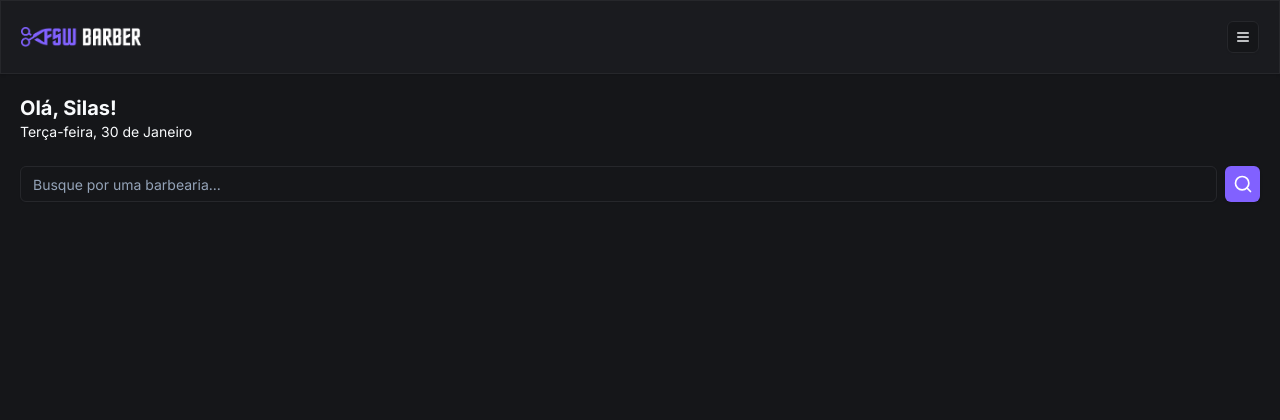
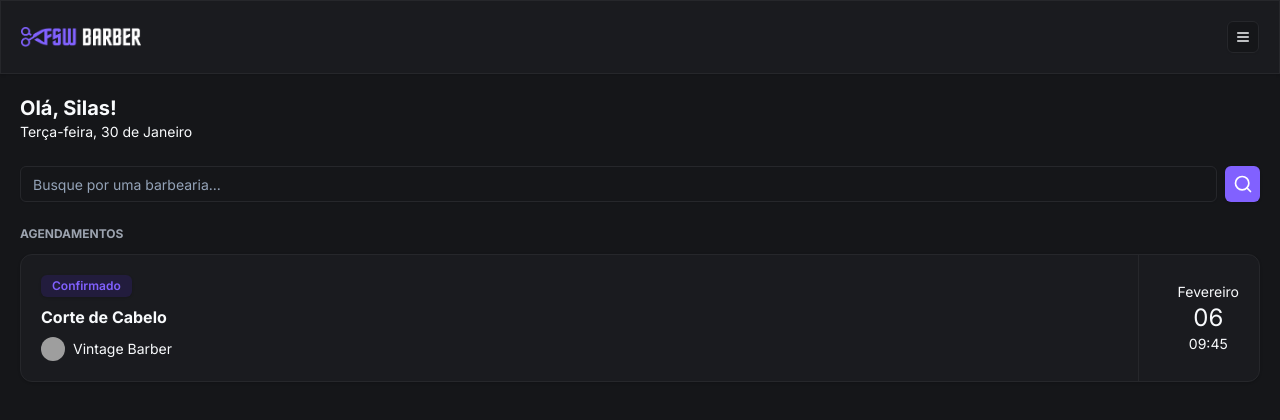
Before and after one commit to SilasRodrigues19/FSWBarber, a Next.js app: page / in a window 1280 px wide. Shown: the top 420 px of the page. Built offline with nearby package versions, Linux system fonts and the light colour scheme; grey boxes are pictures that could not be loaded.

Commit message:
feat: add initial booking component

```diff
--- a/app/(home)/page.tsx
+++ b/app/(home)/page.tsx
@@ -1,18 +1,18 @@
 import { Header } from "../_components/header";
-import { format } from 'date-fns';
-import { ptBR } from 'date-fns/locale';
+import { format } from "date-fns";
+import { ptBR } from "date-fns/locale";
 import { Search } from "./_components/search";
-
+import { BookingItem } from "../_components/booking-item";
 
 export default function Home() {
-
   const dayOfWeek = format(new Date(), "EEEE', ' dd 'de' MMMM", {
     locale: ptBR,
   });
 
-  const capitalizedDayOfWeek = dayOfWeek.charAt(0).toLocaleUpperCase() + dayOfWeek.slice(1);
+  const capitalizedDayOfWeek =
+    dayOfWeek.charAt(0).toLocaleUpperCase() + dayOfWeek.slice(1);
 
-  const month = format(new Date(), 'MMMM', {
+  const month = format(new Date(), "MMMM", {
     locale: ptBR,
   });
 
@@ -24,16 +24,21 @@
     <div>
       <Header />
 
-      <div className='px-5 pt-5'>
-        <h2 className='text-xl font-bold'>Olá, Silas!</h2>
-        <p className='text-sm'>{formattedDate}</p>
+      <div className="px-5 pt-5">
+        <h2 className="text-xl font-bold">Olá, Silas!</h2>
+        <p className="text-sm">{formattedDate}</p>
       </div>
 
       <div className="px-5 mt-6">
         <Search />
       </div>
 
-
+      <div className="px-5 mt-6">
+        <h2 className="text-xs uppercase text-gray-400 font-bold mb-3">
+          Agendamentos
+        </h2>
+        <BookingItem />
+      </div>
     </div>
   );
 }
--- /dev/null
+++ b/app/_components/booking-item.tsx
@@ -0,0 +1,37 @@
+import { Avatar, AvatarFallback, AvatarImage } from "./ui/avatar";
+import { Badge } from "./ui/badge";
+import { Card, CardContent } from "./ui/card";
+import { Separator } from "./ui/separator";
+
+export const BookingItem = () => {
+  return (
+    <Card>
+      <CardContent className="p-5 flex justify-between py-0">
+        <div className="flex flex-col gap-2 py-5">
+          <Badge className="bg-[#221C3D] text-primary hover:bg-[#221C3D] w-fit">
+            Confirmado
+          </Badge>
+          <h2 className="font-bold">Corte de Cabelo</h2>
+
+          <div className="flex items-center gap-2">
+            <Avatar className="size-6">
+              <AvatarImage src="https://picsum.photos/200/300" />
+              <AvatarFallback>A</AvatarFallback>
+            </Avatar>
+
+            <h3 className="text-sm">Vintage Barber</h3>
+          </div>
+        </div>
+
+        <div className="flex flex-col items-center justify-center relative">
+          <div className="w-full h-full before:content[''] absolute right-10">
+            <Separator orientation="vertical" />
+          </div>
+          <p className="text-sm">Fevereiro</p>
+          <p className="text-2xl">06</p>
+          <p className="text-sm">09:45</p>
+        </div>
+      </CardContent>
+    </Card>
+  );
+};
--- /dev/null
+++ b/app/_components/ui/avatar.tsx
@@ -0,0 +1,50 @@
+"use client"
+
+import * as React from "react"
+import * as AvatarPrimitive from "@radix-ui/react-avatar"
+
+import { cn } from "@/app/_lib/utils"
+
+const Avatar = React.forwardRef<
+  React.ElementRef<typeof AvatarPrimitive.Root>,
+  React.ComponentPropsWithoutRef<typeof AvatarPrimitive.Root>
+>(({ className, ...props }, ref) => (
+  <AvatarPrimitive.Root
+    ref={ref}
+    className={cn(
+      "relative flex h-10 w-10 shrink-0 overflow-hidden rounded-full",
+      className
+    )}
+    {...props}
+  />
+))
+Avatar.displayName = AvatarPrimitive.Root.displayName
+
+const AvatarImage = React.forwardRef<
+  React.ElementRef<typeof AvatarPrimitive.Image>,
+  React.ComponentPropsWithoutRef<typeof AvatarPrimitive.Image>
+>(({ className, ...props }, ref) => (
+  <AvatarPrimitive.Image
+    ref={ref}
+    className={cn("aspect-square h-full w-full", className)}
+    {...props}
+  />
+))
+AvatarImage.displayName = AvatarPrimitive.Image.displayName
+
+const AvatarFallback = React.forwardRef<
+  React.ElementRef<typeof AvatarPrimitive.Fallback>,
+  React.ComponentPropsWithoutRef<typeof AvatarPrimitive.Fallback>
+>(({ className, ...props }, ref) => (
+  <AvatarPrimitive.Fallback
+    ref={ref}
+    className={cn(
+      "flex h-full w-full items-center justify-center rounded-full bg-muted",
+      className
+    )}
+    {...props}
+  />
+))
+AvatarFallback.displayName = AvatarPrimitive.Fallback.displayName
+
+export { Avatar, AvatarImage, AvatarFallback }
--- /dev/null
+++ b/app/_components/ui/badge.tsx
@@ -0,0 +1,36 @@
+import * as React from "react"
+import { cva, type VariantProps } from "class-variance-authority"
+
+import { cn } from "@/app/_lib/utils"
+
+const badgeVariants = cva(
+  "inline-flex items-center rounded-md border px-2.5 py-0.5 text-xs font-semibold transition-colors focus:outline-none focus:ring-2 focus:ring-ring focus:ring-offset-2",
+  {
+    variants: {
+      variant: {
+        default:
+          "border-transparent bg-primary text-primary-foreground shadow hover:bg-primary/80",
+        secondary:
+          "border-transparent bg-secondary text-secondary-foreground hover:bg-secondary/80",
+        destructive:
+          "border-transparent bg-destructive text-destructive-foreground shadow hover:bg-destructive/80",
+        outline: "text-foreground",
+      },
+    },
+    defaultVariants: {
+      variant: "default",
+    },
+  }
+)
+
+export interface BadgeProps
+  extends React.HTMLAttributes<HTMLDivElement>,
+    VariantProps<typeof badgeVariants> {}
+
+function Badge({ className, variant, ...props }: BadgeProps) {
+  return (
+    <div className={cn(badgeVariants({ variant }), className)} {...props} />
+  )
+}
+
+export { Badge, badgeVariants }
--- /dev/null
+++ b/app/_components/ui/separator.tsx
@@ -0,0 +1,31 @@
+"use client"
+
+import * as React from "react"
+import * as SeparatorPrimitive from "@radix-ui/react-separator"
+
+import { cn } from "@/app/_lib/utils"
+
+const Separator = React.forwardRef<
+  React.ElementRef<typeof SeparatorPrimitive.Root>,
+  React.ComponentPropsWithoutRef<typeof SeparatorPrimitive.Root>
+>(
+  (
+    { className, orientation = "horizontal", decorative = true, ...props },
+    ref
+  ) => (
+    <SeparatorPrimitive.Root
+      ref={ref}
+      decorative={decorative}
+      orientation={orientation}
+      className={cn(
+        "shrink-0 bg-border",
+        orientation === "horizontal" ? "h-[1px] w-full" : "h-full w-[1px]",
+        className
+      )}
+      {...props}
+    />
+  )
+)
+Separator.displayName = SeparatorPrimitive.Root.displayName
+
+export { Separator }
--- a/package.json
+++ b/package.json
@@ -16,7 +16,9 @@
   },
   "dependencies": {
     "@prisma/client": "5.8.1",
+    "@radix-ui/react-avatar": "^1.0.4",
     "@radix-ui/react-icons": "^1.3.0",
+    "@radix-ui/react-separator": "^1.0.3",
     "@radix-ui/react-slot": "^1.0.2",
     "class-variance-authority": "^0.7.0",
     "clsx": "^2.1.0",
```
Also changed, not shown: 1 other file (tests, documents, lock files or other folders).
